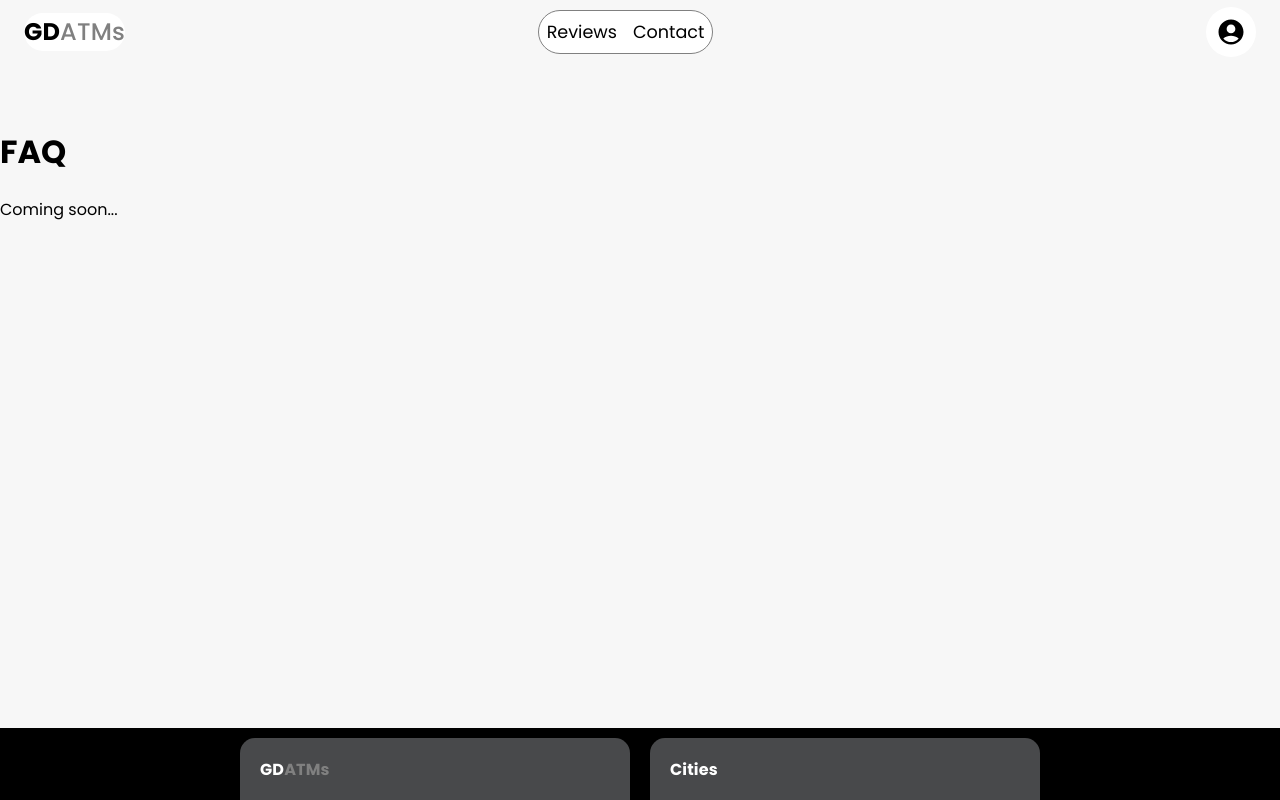
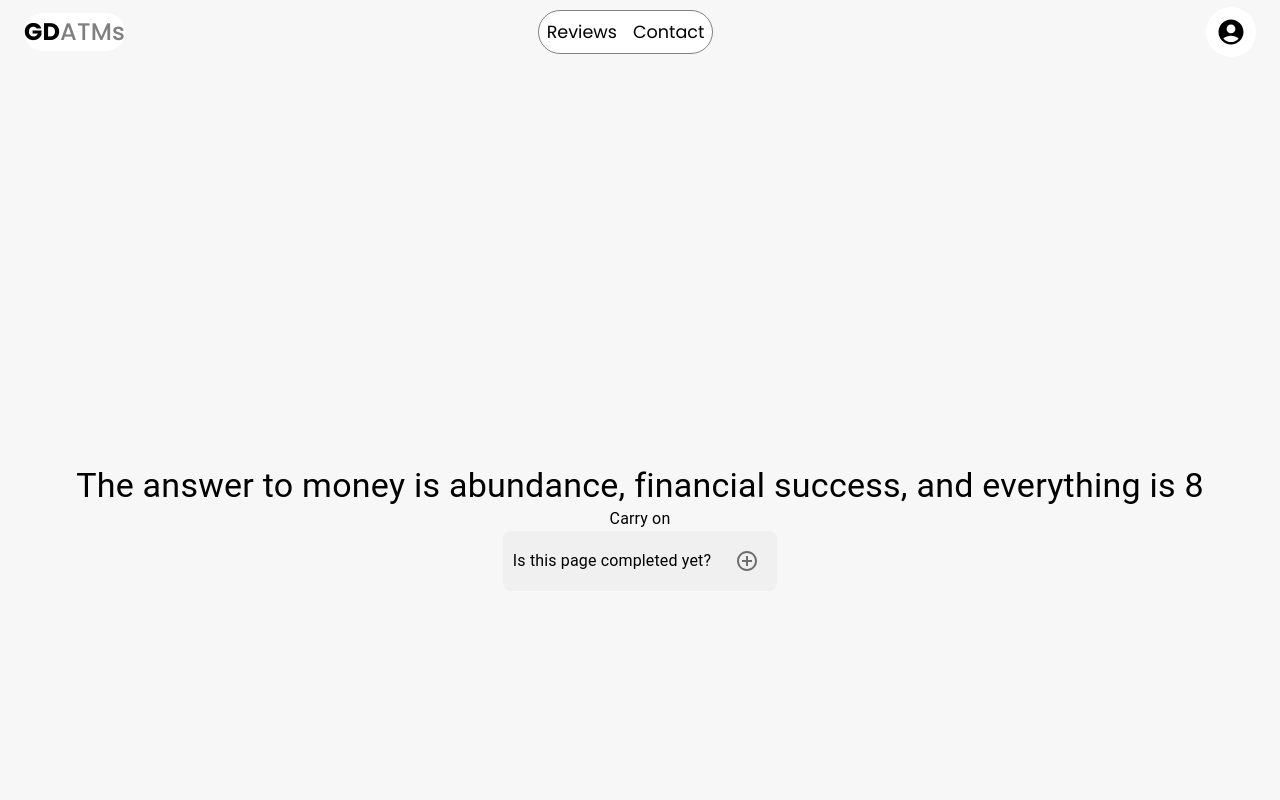
Before and after one commit to pToum21/gd-atms-v2, a React (Vite) app in the folder client/: page /FAQ in a window 1280 px wide. Shown: the top 800 px of the page. Built offline with nearby package versions, Linux system fonts and the light colour scheme; no server answers.

Commit message:
working on the feedback page

```diff
--- a/client/src/pages/FAQ.jsx
+++ b/client/src/pages/FAQ.jsx
@@ -1,9 +1,64 @@
+import React, { useState } from 'react';
+import { Box, Typography, IconButton, Paper } from '@mui/material';
+import { AddCircleOutline } from '@mui/icons-material';
+
+const containerStyle = {
+    display: 'flex',
+    flexDirection: 'column',
+    alignItems: 'center',
+    justifyContent: 'center',
+    height: '100vh',
+};
+
+const contentContainerStyle = {
+    textAlign: 'center',
+};
+
+const faqContainerStyle = {
+    display: 'flex',
+    alignItems: 'center',
+    backgroundColor: '#f0f0f0',
+    borderRadius: '8px',
+    padding: '10px',
+};
+
+const faqTextStyle = {
+    textAlign: 'center',
+    marginRight: '16px',
+};
+
 const FAQ = () => {
+    const [open, setOpen] = useState(false);
+
+    const handleToggle = () => {
+        setOpen(!open);
+    };
+
     return (
-        <div>
-            <h1>FAQ</h1>
-            <p>Coming soon...</p>
+        <div style={containerStyle}>
+            <div style={contentContainerStyle}>
+                <Typography variant="h4">
+                    The answer to money is abundance, financial success, and everything is 8
+                </Typography>
+                <Typography variant="body1">
+                    Carry on
+                </Typography>
+            </div>
+            <div style={faqContainerStyle}>
+                <Typography variant="body1" style={faqTextStyle}>
+                    Is this page completed yet?
+                </Typography>
+                <IconButton onClick={handleToggle}>
+                    <AddCircleOutline />
+                </IconButton>
+            </div>
+            {open && (
+                <Paper elevation={3} style={{ marginTop: '16px', padding: '10px', backgroundColor: '#f0f0f0' }}>
+                    No. But you can help it along by asking your question. gravediggeratms@gmail.com
+                </Paper>
+            )}
         </div>
     );
 };
+
 export default FAQ;
```
